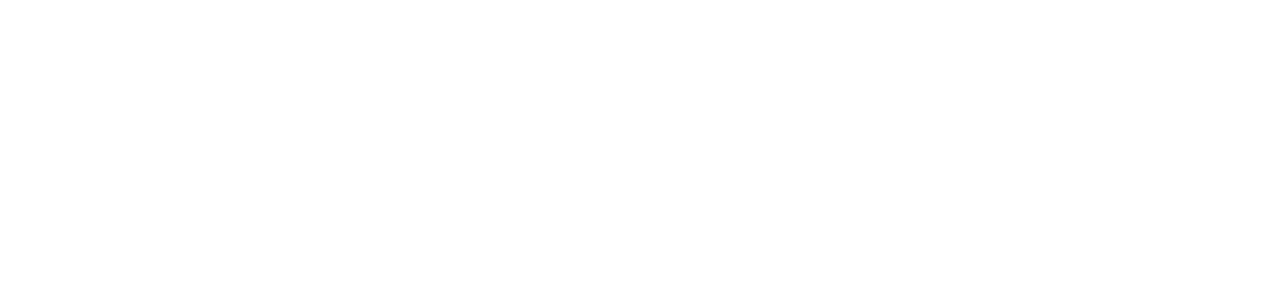
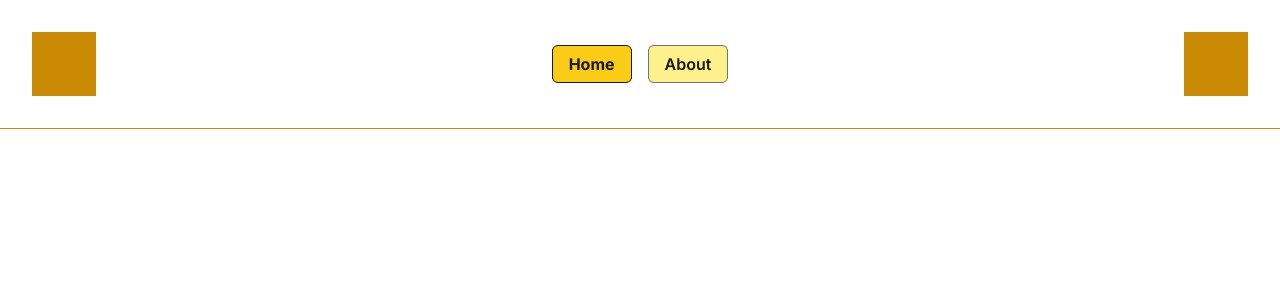
Before and after one commit to sheraz4196/twisto, a Next.js app: page / in a window 1280 px wide. Shown: the top 300 px of the page. Built offline with nearby package versions, Linux system fonts and the light colour scheme.

Commit message:
feat: header

```diff
--- /dev/null
+++ b/app/_components/header.tsx
@@ -0,0 +1,12 @@
+import Navbar from "./header/navbar";
+
+export default function Header() {
+  return (
+    <header className="flex items-center justify-between p-2 md:p-4 lg:p-8 bg-white border-b border-primary-600">
+      {/* Logo Placeholder */}
+      <div className="w-16 h-16 bg-primary-600" />
+      <Navbar />
+      <div className="w-16 h-16 bg-primary-600" />
+    </header>
+  );
+}
--- /dev/null
+++ b/app/_components/header/navbar.tsx
@@ -0,0 +1,36 @@
+"use client";
+import Link from "next/link";
+import { usePathname } from "next/navigation";
+export default function Navbar() {
+  const pathname = usePathname();
+  const Tabs = [
+    {
+      name: "Home",
+      link: "/",
+    },
+    {
+      name: "About",
+      link: "/about",
+    },
+  ];
+  return (
+    <nav>
+      <ol className="flex gap-4">
+        {Tabs.map((Tab, index) => (
+          <li key={index}>
+            <Link
+              href={Tab.link}
+              className={`text-base text-zinc-900  px-4 py-2 rounded-md border ${
+                pathname === Tab.link
+                  ? "bg-primary-400 font-bold border-zinc-900"
+                  : "bg-primary-200 font-semibold border-zinc-500"
+              }`}
+            >
+              {Tab.name}
+            </Link>
+          </li>
+        ))}
+      </ol>
+    </nav>
+  );
+}
--- a/app/layout.tsx
+++ b/app/layout.tsx
@@ -1,11 +1,12 @@
 import type { Metadata } from "next";
 import { Inter } from "next/font/google";
 import "./globals.css";
+import Header from "./_components/header";
 
 const inter = Inter({ subsets: ["latin"] });
 
 export const metadata: Metadata = {
-  title: "Create Next App",
+  title: "Twisto",
   description: "Generated by create next app",
 };
 
@@ -16,7 +17,10 @@ export default function RootLayout({
 }>) {
   return (
     <html lang="en">
-      <body className={inter.className}>{children}</body>
+      <body className={inter.className}>
+        <Header />
+        <main></main>
+      </body>
     </html>
   );
 }
--- a/app/page.tsx
+++ b/app/page.tsx
@@ -1,5 +1,3 @@
-import Image from "next/image";
-
 export default function Home() {
   return <></>;
 }
--- a/tailwind.config.ts
+++ b/tailwind.config.ts
@@ -1,13 +1,14 @@
-import type { Config } from "tailwindcss"
+import type { Config } from "tailwindcss";
+const colors = require("tailwindcss/colors");
 
 const config = {
   darkMode: ["class"],
   content: [
-    './pages/**/*.{ts,tsx}',
-    './components/**/*.{ts,tsx}',
-    './app/**/*.{ts,tsx}',
-    './src/**/*.{ts,tsx}',
-	],
+    "./pages/**/*.{ts,tsx}",
+    "./components/**/*.{ts,tsx}",
+    "./app/**/*.{ts,tsx}",
+    "./src/**/*.{ts,tsx}",
+  ],
   prefix: "",
   theme: {
     container: {
@@ -24,14 +25,10 @@ const config = {
         ring: "hsl(var(--ring))",
         background: "hsl(var(--background))",
         foreground: "hsl(var(--foreground))",
-        primary: {
-          DEFAULT: "hsl(var(--primary))",
-          foreground: "hsl(var(--primary-foreground))",
-        },
-        secondary: {
-          DEFAULT: "hsl(var(--secondary))",
-          foreground: "hsl(var(--secondary-foreground))",
-        },
+        primary: colors.yellow,
+        secondary: colors.red,
+        tertiary: colors.orange,
+        accent: colors.green,
         destructive: {
           DEFAULT: "hsl(var(--destructive))",
           foreground: "hsl(var(--destructive-foreground))",
@@ -39,10 +36,6 @@ const config = {
         muted: {
           DEFAULT: "hsl(var(--muted))",
           foreground: "hsl(var(--muted-foreground))",
-        },
-        accent: {
-          DEFAULT: "hsl(var(--accent))",
-          foreground: "hsl(var(--accent-foreground))",
         },
         popover: {
           DEFAULT: "hsl(var(--popover))",
@@ -75,6 +68,6 @@ const config = {
     },
   },
   plugins: [require("tailwindcss-animate")],
-} satisfies Config
+} satisfies Config;
 
-export default config
+export default config;
```
Also changed, not shown: 1 other file (tests, documents, lock files or other folders).
